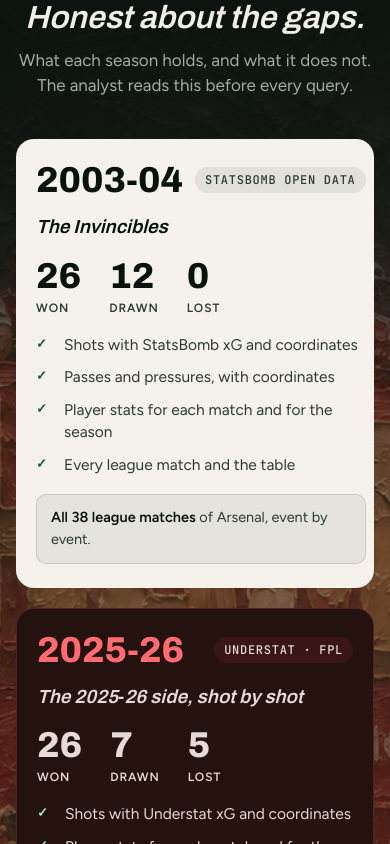
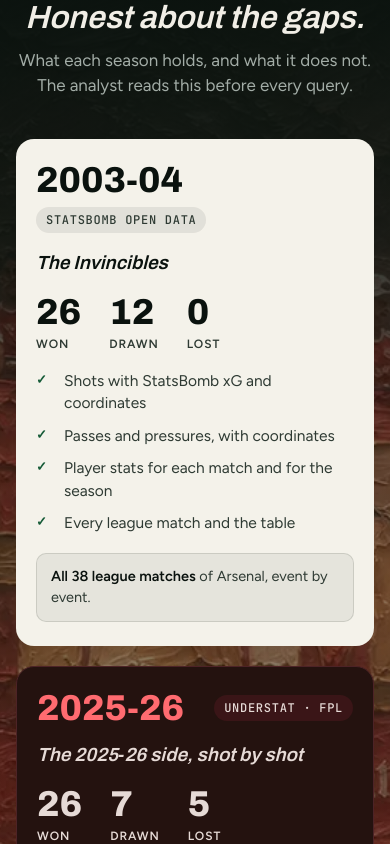
Before and after one commit to arkaslittlemind/Highbury, a Next.js app in the folder apps/web/: page / in a window 390 px wide. Shown: the part 3260-4104 px from the top of the page. Built offline with nearby package versions, Linux system fonts and the light colour scheme; no server answers.

Commit message:
fix: season cards overflow on narrow widths
Let the top row of a season card wrap, so the source badge goes under
the season when the two do not fit, and give the card one column that
cannot grow past it. Both cards were cut at the right on small phones
and just above 760 px.

```diff
--- a/apps/web/src/components/ask/seasons.tsx
+++ b/apps/web/src/components/ask/seasons.tsx
@@ -10,12 +10,14 @@ function SeasonCard({ season, now = false }: { season: Season; now?: boolean })
   return (
     <article
       className={cn(
-        "relative isolate grid h-full grid-rows-[auto_auto_auto_1fr_auto] gap-4.5 overflow-hidden rounded-[18px] p-8 max-[600px]:px-5 max-[600px]:py-6",
+        // One column that never grows past the card, whatever a row holds.
+        "relative isolate grid h-full grid-cols-[minmax(0,1fr)] grid-rows-[auto_auto_auto_1fr_auto] gap-4.5 overflow-hidden rounded-[18px] p-8 max-[600px]:px-5 max-[600px]:py-6",
         // 2003-04 on paper; 2025-26 in the dark red of that season.
         now ? "border border-now-line bg-now-950 text-now-text" : "bg-paper text-paper-muted",
       )}
     >
-      <div className="flex items-center justify-between gap-3">
+      {/* The badge goes under the season when the two do not fit on one line. */}
+      <div className="flex flex-wrap items-center justify-between gap-x-3 gap-y-2.5">
         <h3
           className={cn(
             "font-display text-[clamp(36px,4vw,52px)] leading-[0.95] font-extrabold font-stretch-semi-expanded",
```
